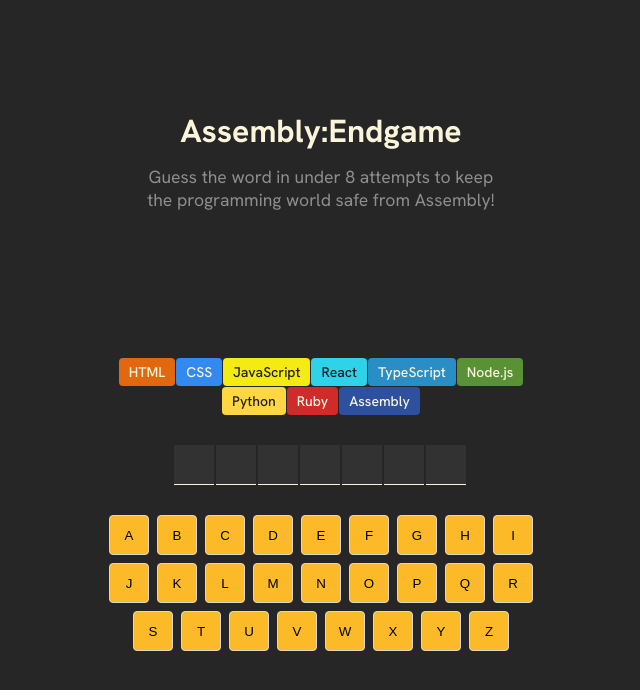
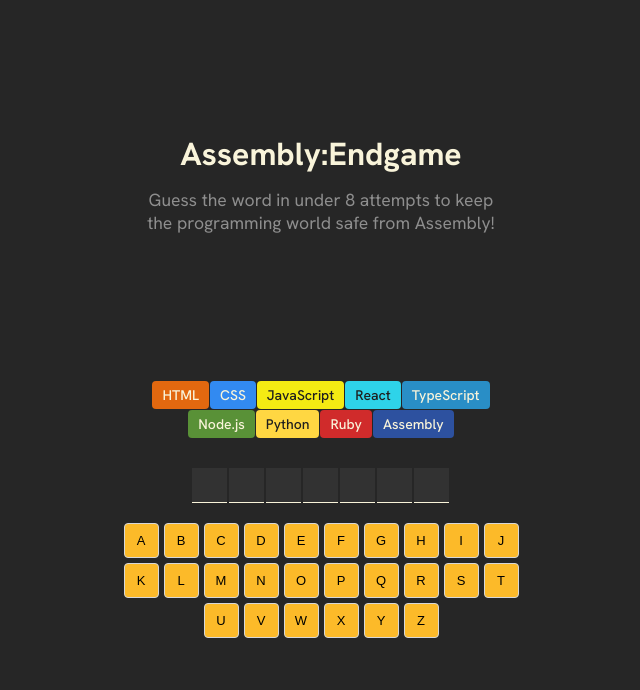
Before and after one commit to Rayan-Taibi/Assembly-Endgame, a React (Vite) app: page / in a window 1280 px wide. Shown: the top 690 px of the page, without its empty margins (319-959 px from the left). Built offline with nearby package versions, Linux system fonts and the light colour scheme.

Commit message:
enhance styling; adjust dimensions and spacing for main layout, keyboard buttons, and word display elements

```diff
--- a/src/index.css
+++ b/src/index.css
@@ -17,8 +17,8 @@
     display: flex;
     flex-direction: column;
     align-items: center;
-
-
+    max-width: 400px;
+    width: 100%;
 }
 .sr-only {
     position: absolute;
--- a/src/styles/Keyboard.css
+++ b/src/styles/Keyboard.css
@@ -4,19 +4,18 @@
     justify-content: center;
     align-items: center;
     text-align: center;
-    gap: 8px;
-    max-width: 450px;
-    margin-block: 30px;
-
+    gap: 5px;
+    max-width: 100%;
+    margin-block: 20px;
 }
 section.keyboard > button{
-    width: 40px;
-    height: 40px;
+    width: 35px;
+    height: 35px;
     background-color: #FCBA29;
     color: #000000;
     border: 1px solid #D7D7D7;
     border-radius: 4px;
-
+    font-size: 13px;
 
 }
 section.keyboard > button.correct {
--- a/src/styles/WordDisplay.css
+++ b/src/styles/WordDisplay.css
@@ -6,11 +6,11 @@
 
 }
 section > span{
-    font-size: 18px;
+    font-size: 14px;
     font-weight: 700;
-    height: 40px;
-    width: 40px;
-    padding: 6px;
+    height: 35px;
+    width: 35px;
+    padding: 4px;
     background-color: #323232;
     margin-right: 2px;
     display: flex;
```
